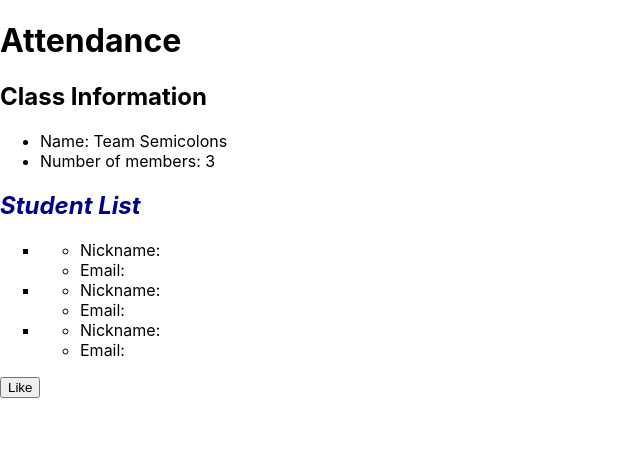
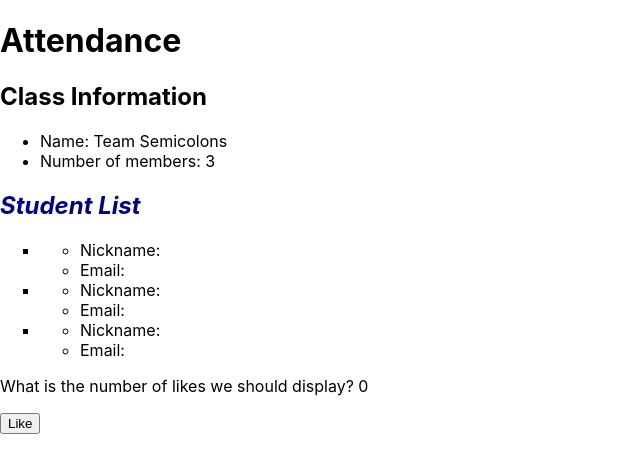
Before and after one commit to azs6189/student-app, a React (Create React App) app: page / in a window 1280 px wide. Shown: the top 472 px of the page, without its empty margins (0-640 px from the left). Built offline with nearby package versions, Linux system fonts and the light colour scheme.

Commit message:
uses state

```diff
--- a/src/components/Post.js
+++ b/src/components/Post.js
@@ -1,6 +1,9 @@
 import React from 'react';
+import { useState } from 'react';
 
 const Post = () => {
+	const [likesCount, setLikesCount] = useState(0);
+
 	const printMessage = (event) => {
 		console.log("Hello! We're in printMessage!");
 		console.log('This event object contains details about the event:', event);
@@ -8,6 +11,7 @@ const Post = () => {
 
 	return (
 		<section>
+			<p>What is the number of likes we should display? {likesCount}</p>
 			{/* <button onClick={printMessage}>Like</button> */}
 
 			{/* anonymous function */}
```
